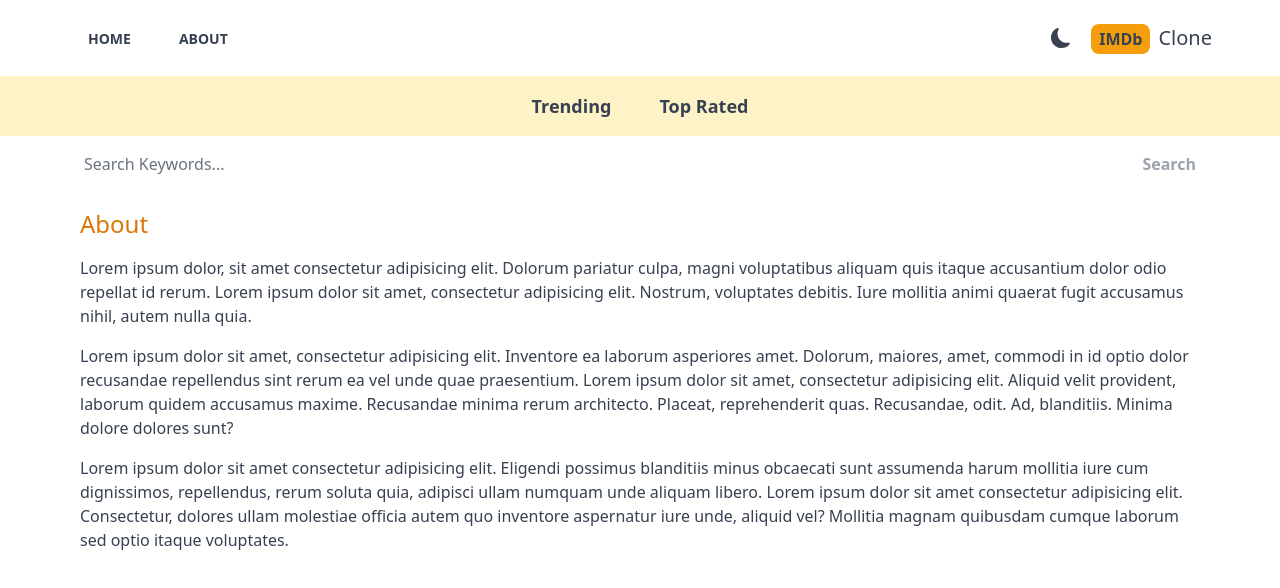
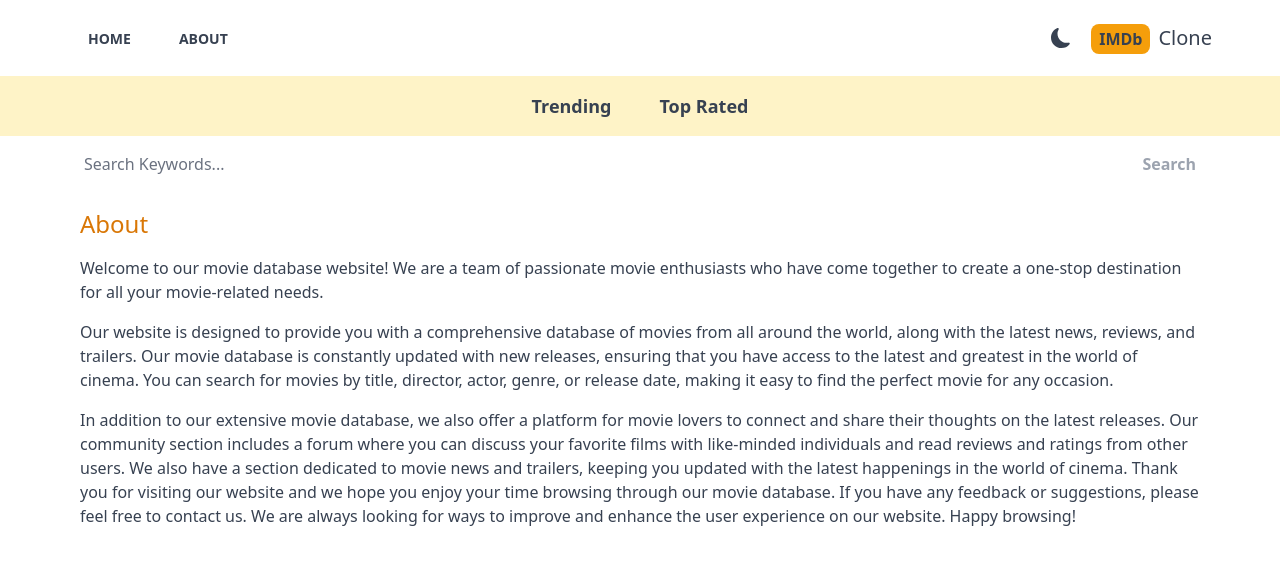
Before and after one commit to musab0712/imdb, a Next.js app: page /about in a window 1280 px wide. Shown: the top 588 px of the page. Built offline with nearby package versions, Linux system fonts and the light colour scheme.

Commit message:
update about content

```diff
--- a/src/app/about/page.js
+++ b/src/app/about/page.js
@@ -2,10 +2,35 @@
     return (
         <div className="max-w-6xl mx-auto space-y-4 items-center p-4">
             <h1 className="text-2xl font-medium text-amber-600">About</h1>
-            <p>Lorem ipsum dolor, sit amet consectetur adipisicing elit. Dolorum pariatur culpa, magni voluptatibus aliquam quis itaque accusantium dolor odio repellat id rerum. Lorem ipsum dolor sit amet, consectetur adipisicing elit. Nostrum, voluptates debitis. Iure mollitia animi quaerat fugit accusamus nihil, autem nulla quia.</p>
+            <p>
+        Welcome to our movie database website! We are a team of passionate movie
+        enthusiasts who have come together to create a one-stop destination for
+        all your movie-related needs.
+      </p>
 
-            <p>Lorem ipsum dolor sit amet, consectetur adipisicing elit. Inventore ea laborum asperiores amet. Dolorum, maiores, amet, commodi in id optio dolor recusandae repellendus sint rerum ea vel unde quae praesentium. Lorem ipsum dolor sit amet, consectetur adipisicing elit. Aliquid velit provident, laborum quidem accusamus maxime. Recusandae minima rerum architecto. Placeat, reprehenderit quas. Recusandae, odit. Ad, blanditiis. Minima dolore dolores sunt?</p>
-            <p>Lorem ipsum dolor sit amet consectetur adipisicing elit. Eligendi possimus blanditiis minus obcaecati sunt assumenda harum mollitia iure cum dignissimos, repellendus, rerum soluta quia, adipisci ullam numquam unde aliquam libero. Lorem ipsum dolor sit amet consectetur adipisicing elit. Consectetur, dolores ullam molestiae officia autem quo inventore aspernatur iure unde, aliquid vel? Mollitia magnam quibusdam cumque laborum sed optio itaque voluptates.</p>
+      <p>
+        Our website is designed to provide you with a comprehensive database of
+        movies from all around the world, along with the latest news, reviews,
+        and trailers. Our movie database is constantly updated with new
+        releases, ensuring that you have access to the latest and greatest in
+        the world of cinema. You can search for movies by title, director,
+        actor, genre, or release date, making it easy to find the perfect movie
+        for any occasion.
+      </p>
+
+      <p>
+        In addition to our extensive movie database, we also offer a platform
+        for movie lovers to connect and share their thoughts on the latest
+        releases. Our community section includes a forum where you can discuss
+        your favorite films with like-minded individuals and read reviews and
+        ratings from other users. We also have a section dedicated to movie news
+        and trailers, keeping you updated with the latest happenings in the
+        world of cinema. Thank you for visiting our website and we hope you
+        enjoy your time browsing through our movie database. If you have any
+        feedback or suggestions, please feel free to contact us. We are always
+        looking for ways to improve and enhance the user experience on our
+        website. Happy browsing!
+      </p>
 
         </div>
     );
```
